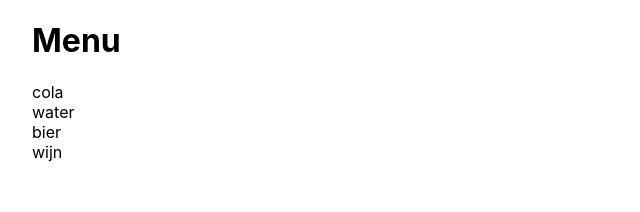
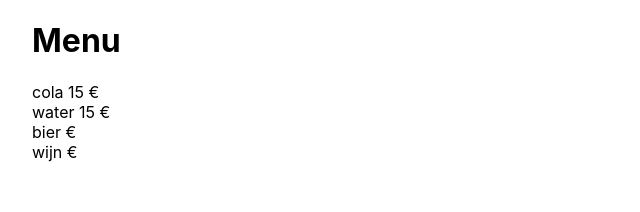
Before and after one commit to DriesDubois/dynamic_oefeningen, a React (Create React App) app: page / in a window 1280 px wide. Shown: the top 212 px of the page, without its empty margins (0-640 px from the left). Built offline with nearby package versions, Linux system fonts and the light colour scheme.

Commit message:
excersice 4.5

```diff
--- a/src/App.js
+++ b/src/App.js
@@ -7,8 +7,8 @@ function App() {
         <div className="App">
             <header className="App-header">
                 <h1>Menu</h1>
-                <MenuProduct productName={"cola"}/>
-                <MenuProduct productName={"water"}/>
+                <MenuProduct productName={"cola"} price={15}/>
+                <MenuProduct productName={"water"} price={15}/>
                 <MenuProduct productName={"bier"}/>
                 <MenuProduct productName={"wijn"}/>
             </header>
--- a/src/components/MenuProduct.js
+++ b/src/components/MenuProduct.js
@@ -1,4 +1,4 @@
 export function MenuProduct(props) {
-    const {productName} = props;
-    return <div>{productName}</div>
+    const {productName,price} = props;
+    return <div>{productName} {price} €</div>
 }
```
